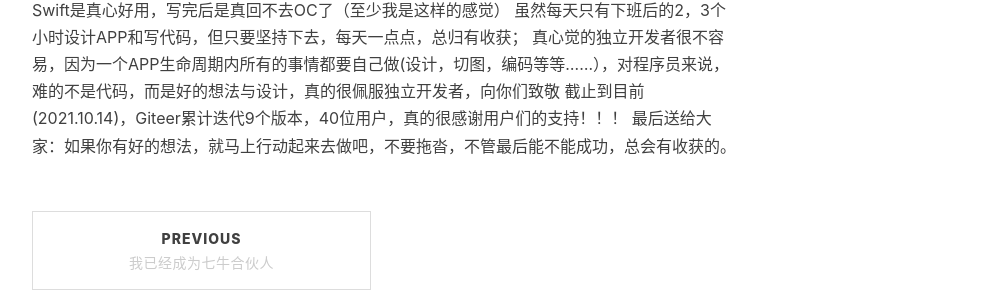
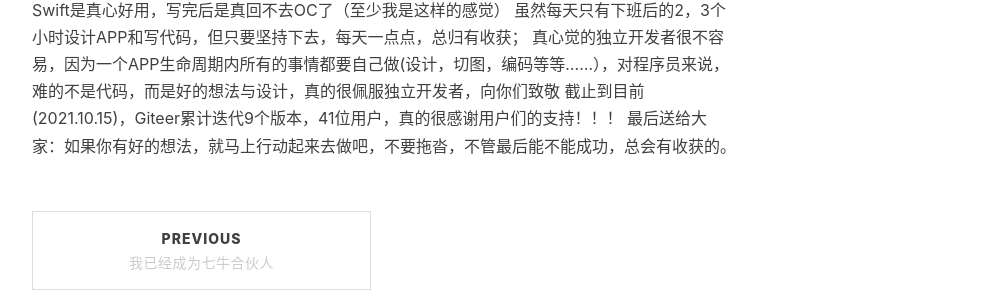
Before and after one commit to fandongtongxue/fandongtongxue.github.io, a Jekyll site: the page built from _posts/2021-09-18-Giteer.md, in a window 1280 px wide and 900 px high, scrolled down 3437 px. Shown: the part 260-560 px from the top of the window, without its empty margins (233-1232 px from the left). Built offline with Jekyll 4.4.1, drawn with Linux system fonts in a browser that asks for light colours; nearby versions of some CDN libraries; comment, search, counter and statistics services are not loaded.

Commit message:
Update 2021-09-18-Giteer.md

```diff
--- a/_posts/2021-09-18-Giteer.md
+++ b/_posts/2021-09-18-Giteer.md
@@ -50,5 +50,5 @@ Giteer是一个Gitee移动客户端，支持iPhone, iPad。使用Giteer，您可
 Swift是真心好用，写完后是真回不去OC了（至少我是这样的感觉）
 虽然每天只有下班后的2，3个小时设计APP和写代码，但只要坚持下去，每天一点点，总归有收获；
 真心觉的独立开发者很不容易，因为一个APP生命周期内所有的事情都要自己做(设计，切图，编码等等......），对程序员来说，难的不是代码，而是好的想法与设计，真的很佩服独立开发者，向你们致敬
-截止到目前(2021.10.14)，Giteer累计迭代9个版本，40位用户，真的很感谢用户们的支持！！！
+截止到目前(2021.10.15)，Giteer累计迭代9个版本，41位用户，真的很感谢用户们的支持！！！
 最后送给大家：如果你有好的想法，就马上行动起来去做吧，不要拖沓，不管最后能不能成功，总会有收获的。
```
